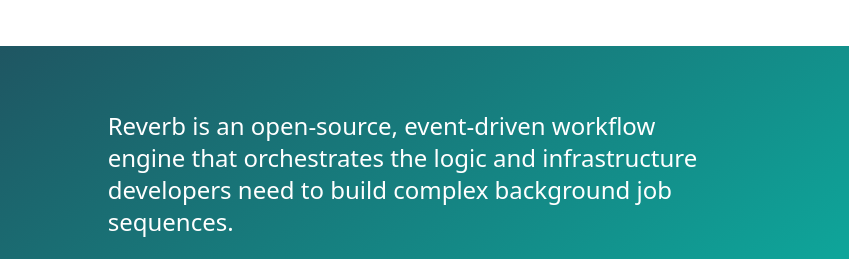
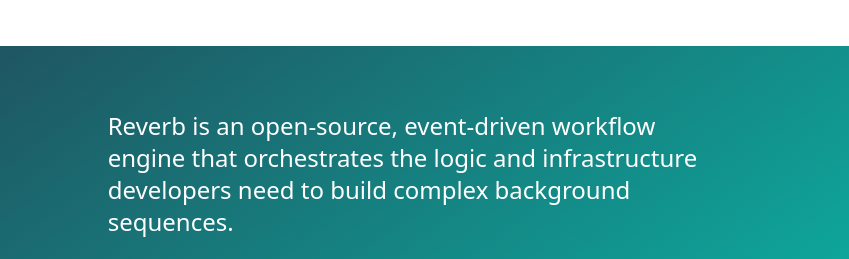
Before and after one commit to blakefromkin/blakefromkin.github.io, a website built with Vite: page index.html in a window 1280 px wide. Shown: the part 630-889 px from the top of the page, 431-1280 px from the left. Built offline with nearby package versions, Linux system fonts and the light colour scheme.

Commit message:
Language tweak

```diff
--- a/index.html
+++ b/index.html
@@ -195,7 +195,7 @@
                 <p class="text-2xl text-white mt-4">
                   Reverb is an open-source, event-driven workflow engine that
                   orchestrates the logic and infrastructure developers need to
-                  build complex background job sequences.
+                  build complex background sequences.
                 </p>
                 <p class="text-2xl text-white mt-6">
                   Users define workflows as TypeScript functions, and Reverb
```
